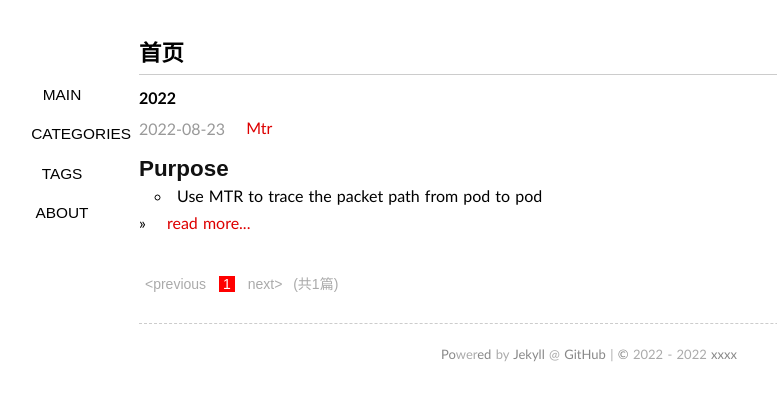
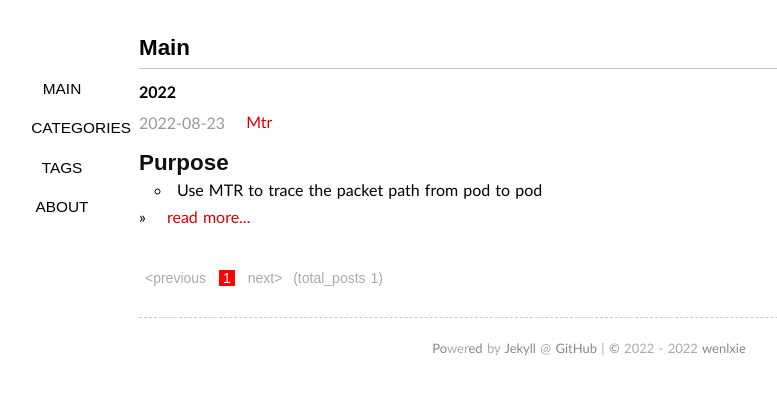
Before and after one commit to wenlxie/wenlxie.github.io, a Jekyll site: the page built from index.html, in a window 1280 px wide. Shown: the top 401 px of the page, without its empty margins (51-828 px from the left). Built offline with Jekyll 4.4.1, drawn with Linux system fonts in a browser that asks for light colours; some web fonts are replaced; the list of posts is cut into pages by our own code.

Commit message:
Fix issues

```diff
--- a/_config.yml
+++ b/_config.yml
@@ -1,8 +1,8 @@
 future: true
 permalink: /:title/
 url: http://wenlxie.github.io
-name: c
-author: xxxx
+name: wenlxie.github.io
+author: wenlxie
 qq:
 email: xwlpt@126.com
 github: wenlxie
--- a/_layouts/default.html
+++ b/_layouts/default.html
@@ -35,7 +35,7 @@
           {% include googleanalytics.md %}
         </p>
         <p><small>
-            <a href="http://github.com/{{ site.github }}/wenlxie.github.io/new/gh-pages/_posts" target="_blank" title="articles">Po</a>wer<a href="http://github.com/{{ site.github }}/wenlxie.github.io/edit/gh-pages/{{ page.path }}" target="_blank" title="edit">ed</a> by <a href="http://jekyllrb.com" target="_blank">Jekyll</a> @ <a href="http://github.com/{{ site.github }}/wenlxie.github.io" target="_blank" title="项目主页">GitHub</a>
+            <a href="http://github.com/{{ site.github }}/wenlxie.github.io/new/gh-pages/_posts" target="_blank" title="articles">Po</a>wer<a href="http://github.com/{{ site.github }}/wenlxie.github.io/edit/gh-pages/{{ page.path }}" target="_blank" title="edit">ed</a> by <a href="http://jekyllrb.com" target="_blank">Jekyll</a> @ <a href="http://github.com/{{ site.github }}/wenlxie.github.io" target="_blank" title="Main">GitHub</a>
              | <a rel="license" href="http://creativecommons.org/licenses/by-sa/3.0/cn/" target="_blank" title="License">©</a> 2022 - {{site.time | date:"%Y"}} <a href="/about/">{{ site.author }}</a>
 {% if site.beian %}
              | <a href="http://www.miibeian.gov.cn" target="_blank">{{ site.beian }}</a>
--- a/_layouts/post.html
+++ b/_layouts/post.html
@@ -30,9 +30,9 @@ layout: default
 <section align="right">
 <br/>
 <span>
-	<a {% if page.previous %} href="{{ page.previous.url }}" class="pageNav"{% endif %} {% unless page.previous %} class="pageNavInvalid" {% endunless %} >上一篇</a>
+	<a {% if page.previous %} href="{{ page.previous.url }}" class="pageNav"{% endif %} {% unless page.previous %} class="pageNavInvalid" {% endunless %} >Prev</a>
 	&nbsp;&nbsp;&nbsp;
-	<a {% if page.next %} href="{{ page.next.url }}" class="pageNav"{% endif %} {% unless page.next %} class="pageNavInvalid" {% endunless %} >下一篇</a>
+	<a {% if page.next %} href="{{ page.next.url }}" class="pageNav"{% endif %} {% unless page.next %} class="pageNavInvalid" {% endunless %} >Next</a>
 </span>
 </section>
 {% include jiathis.md %}
--- a/index.html
+++ b/index.html
@@ -1,5 +1,5 @@
 ---
-title: 首页
+title: Main
 layout: page
 ---
 
@@ -52,5 +52,5 @@ layout: page
   {% else %}
     <span class="next disabled" >next&gt;</span>
   {% endif %}
-  (共{{ paginator.total_posts }}篇)
+  (total_posts {{ paginator.total_posts }})
 </div>
```
Also changed, not shown: categories/index.md (+1 -1 lines), tags/index.md (+1 -1 lines).
